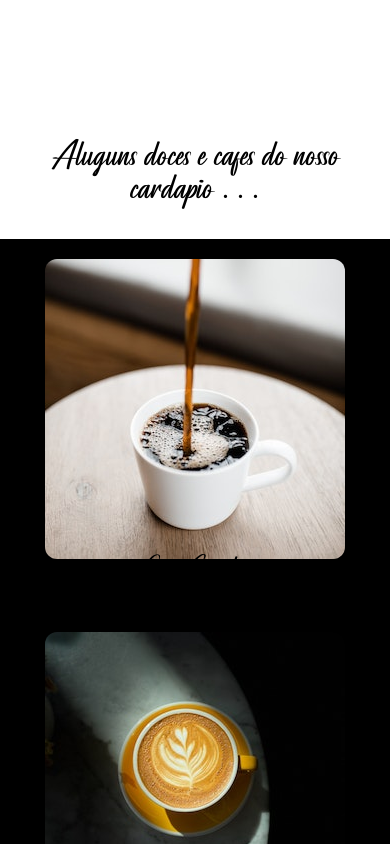
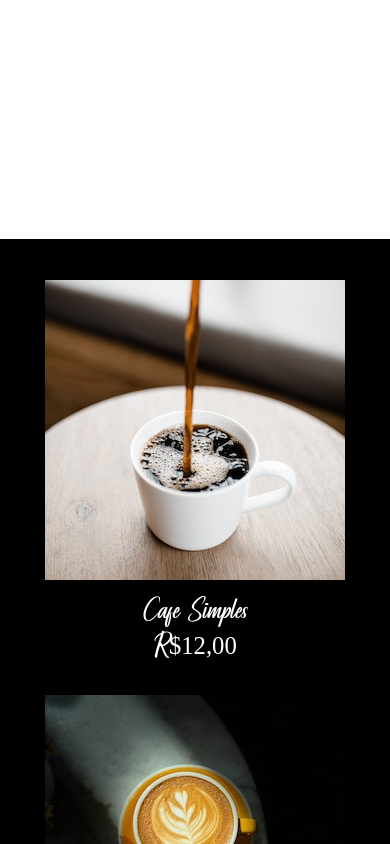
Before and after one commit to leanluizz/componentes-react-reutilizaveis-, a React (Create React App) app: page / in a window 390 px wide. Shown: the part 5160-6004 px from the top of the page. Built offline with nearby package versions, Linux system fonts and the light colour scheme.

Commit message:
test mobile client

```diff
--- a/src/Home.jsx
+++ b/src/Home.jsx
@@ -73,7 +73,7 @@ font={"Coffee"}
 <Itens
 text={"Aluguns doces e cafés do nosso cardápio . . ."}
 font={"Coffee"}
-Color={"black"}
+Color={"white"}
 imgOne={CoffeeSimple}
 textOneFirst={"Café Simples"}
 textOneSecond={"R$12,00"}
--- a/src/components/Body/itens.jsx
+++ b/src/components/Body/itens.jsx
@@ -28,7 +28,7 @@ export default function Itens(
         fontFamily:font,
         color:Color,
         padding:"5%",
-        marginTop:"60%"
+        marginTop:"60%",
     }
     const grid = {
         display: window.innerWidth <= 700 ? "flex" : "grid",
@@ -43,7 +43,8 @@ export default function Itens(
     const img = {
         width:WidthImg,
         height:HeightImg,
-        borderRadius:"12px"
+        borderRadius:"16px",
+        padding:"6%"
     }
     return (
         <div>
```
